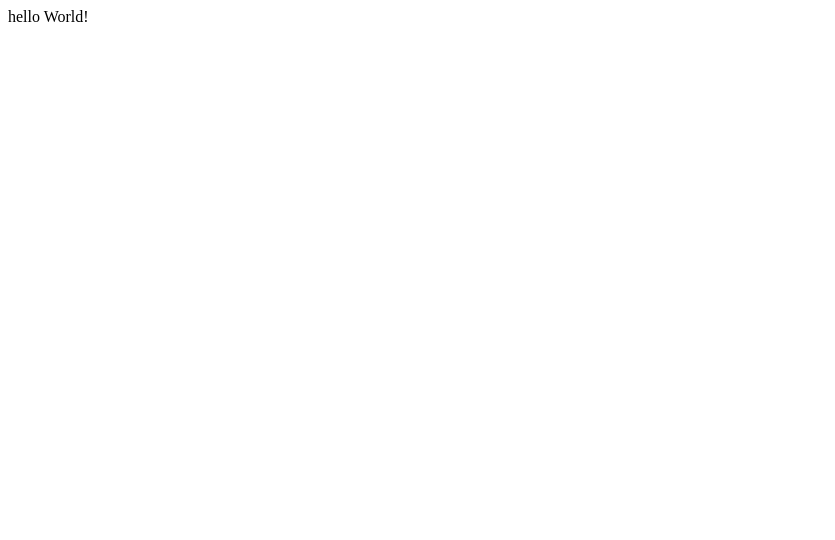
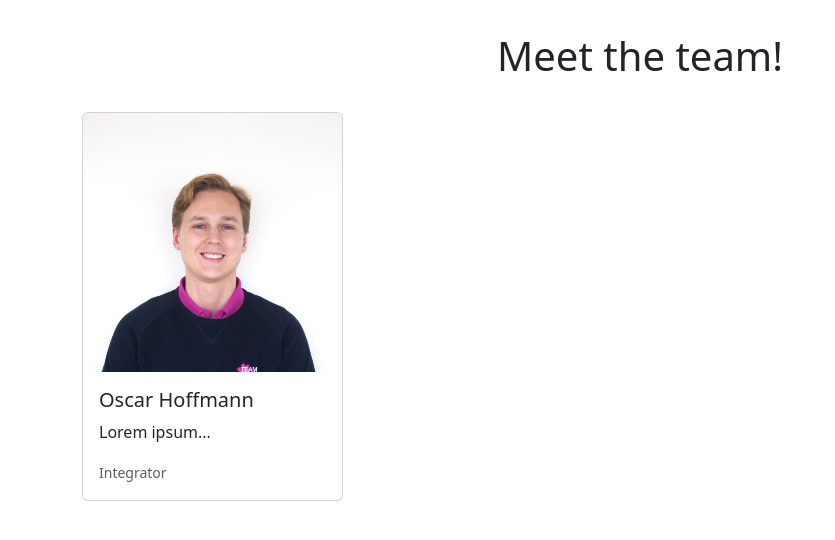
Before and after one commit to CompanyC1/companyInformationWebsite, a plain HTML site: page index.html in a window 1280 px wide. Shown: the whole page, without its empty margins (0-835 px from the left). Drawn offline with nearby package versions, Linux system fonts and the light colour scheme.

Commit message:
added template for adding group members

```diff
--- a/index.html
+++ b/index.html
@@ -1 +1,39 @@
-<p>hello World!</p>
+<!doctype html>
+<html lang="en">
+
+<head>
+    <meta charset="utf-8">
+    <meta name="viewport" content="width=device-width, initial-scale=1">
+
+    <!-- Bootstrap -->
+    <link href="https://cdn.jsdelivr.net/npm/bootstrap@5.3.1/dist/css/bootstrap.min.css" rel="stylesheet"
+        integrity="sha384-4bw+/aepP/YC94hEpVNVgiZdgIC5+VKNBQNGCHeKRQN+PtmoHDEXuppvnDJzQIu9" crossorigin="anonymous">
+
+        <title>Meet the team</title>
+
+</head>
+
+<body>
+    <div class="container">
+        <h1 style="text-align: center; margin: 2rem;">Meet the team!</h1>
+        <div class="row">
+            <div class="col-lg-3 col-md-4 col-sm-12">
+                <div class="card">
+                    <img src="images/oscar_integrator.jpg" class="card-img-top" alt="">
+                    <div class="card-body">
+                        <h5 class="card-title">Oscar Hoffmann</h5>
+                        <p class="card-text">Lorem ipsum...</p>
+                        <p class="card-text"><small class="text-muted">Integrator</small></p>
+                    </div>
+                </div>
+            </div>
+            <!--Add next team-member here-->
+
+        </div>
+    </div>
+
+
+
+</body>
+
+</html>
```
Also changed, not shown: images/oscar_integrator.jpg (added).
